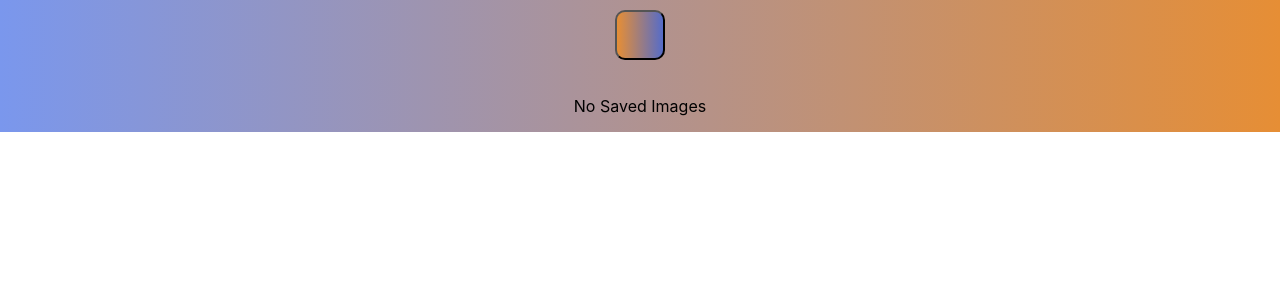
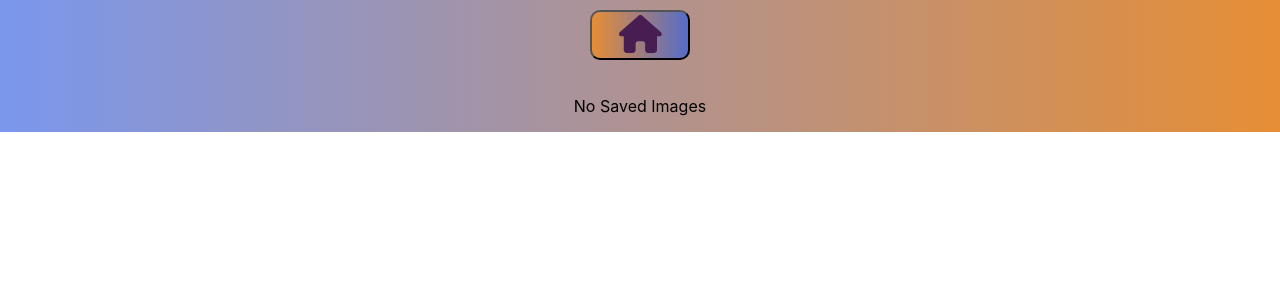
Before and after one commit to OsoAmanda/Meme-Machine, a React (Create React App) app: page /saved in a window 1280 px wide. Shown: the top 300 px of the page. Built offline with nearby package versions, Linux system fonts and the light colour scheme; a web font is replaced by a local one.

Commit message:
fixed icons

```diff
--- a/src/SavedFiles.js
+++ b/src/SavedFiles.js
@@ -2,6 +2,8 @@
 import { Link } from 'react-router-dom';
 import axios from 'axios';
 import { FontAwesomeIcon } from '@fortawesome/react-fontawesome'
+import { faHome } from '@fortawesome/free-solid-svg-icons'
+
 
 function SavedFiles(props) {
     let [savedImages, setSavedImages] = useState([])
@@ -40,7 +42,7 @@
     return (
         <div className='savedParent'>
         <Link to='/'>
-            <button><FontAwesomeIcon icon={["far", "home"]} /></button>
+            <button style={{width:'100px'}}><FontAwesomeIcon icon={faHome} /></button>
             </Link>
             <ShowSaved />
         </div>
```
